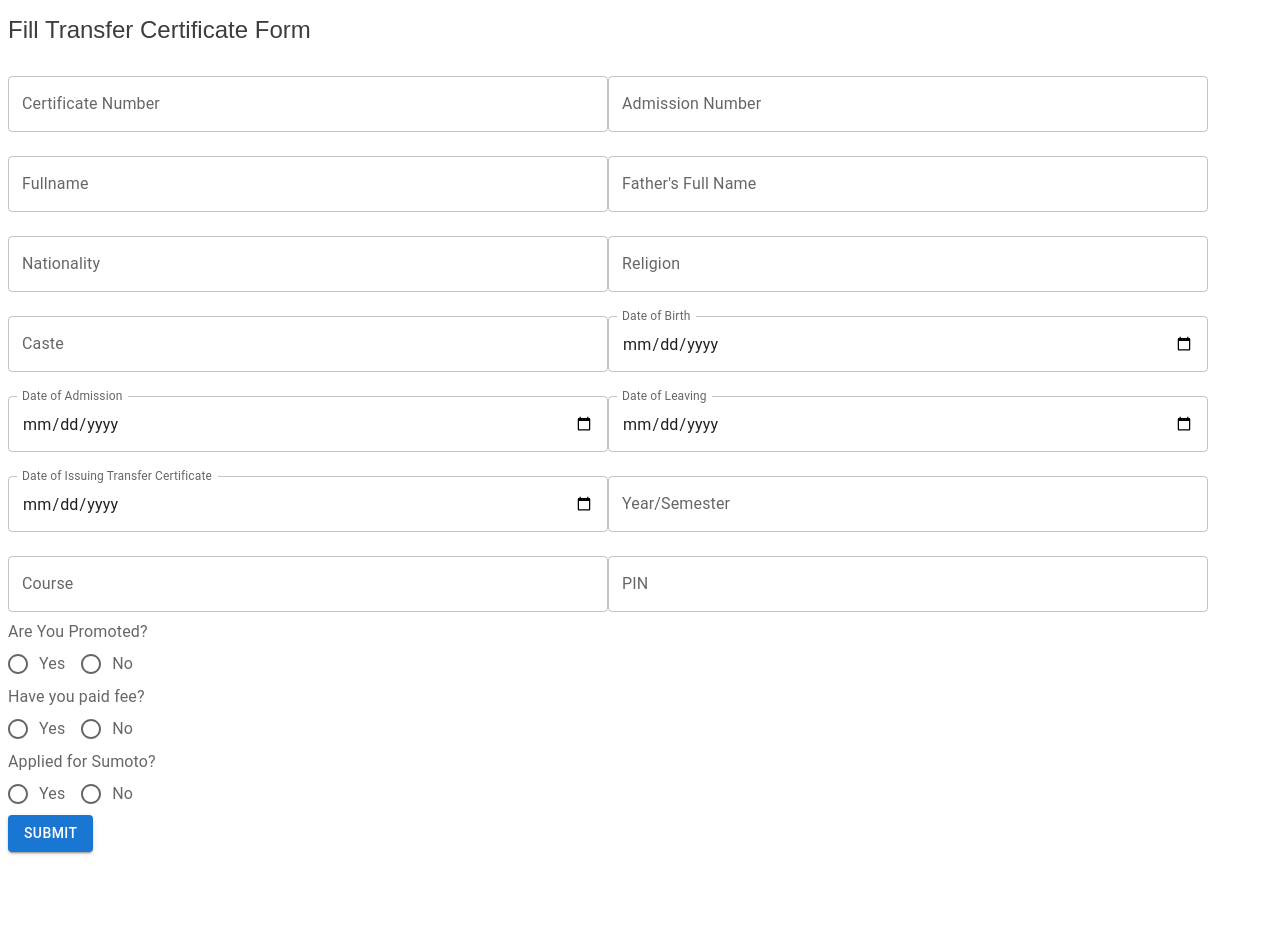
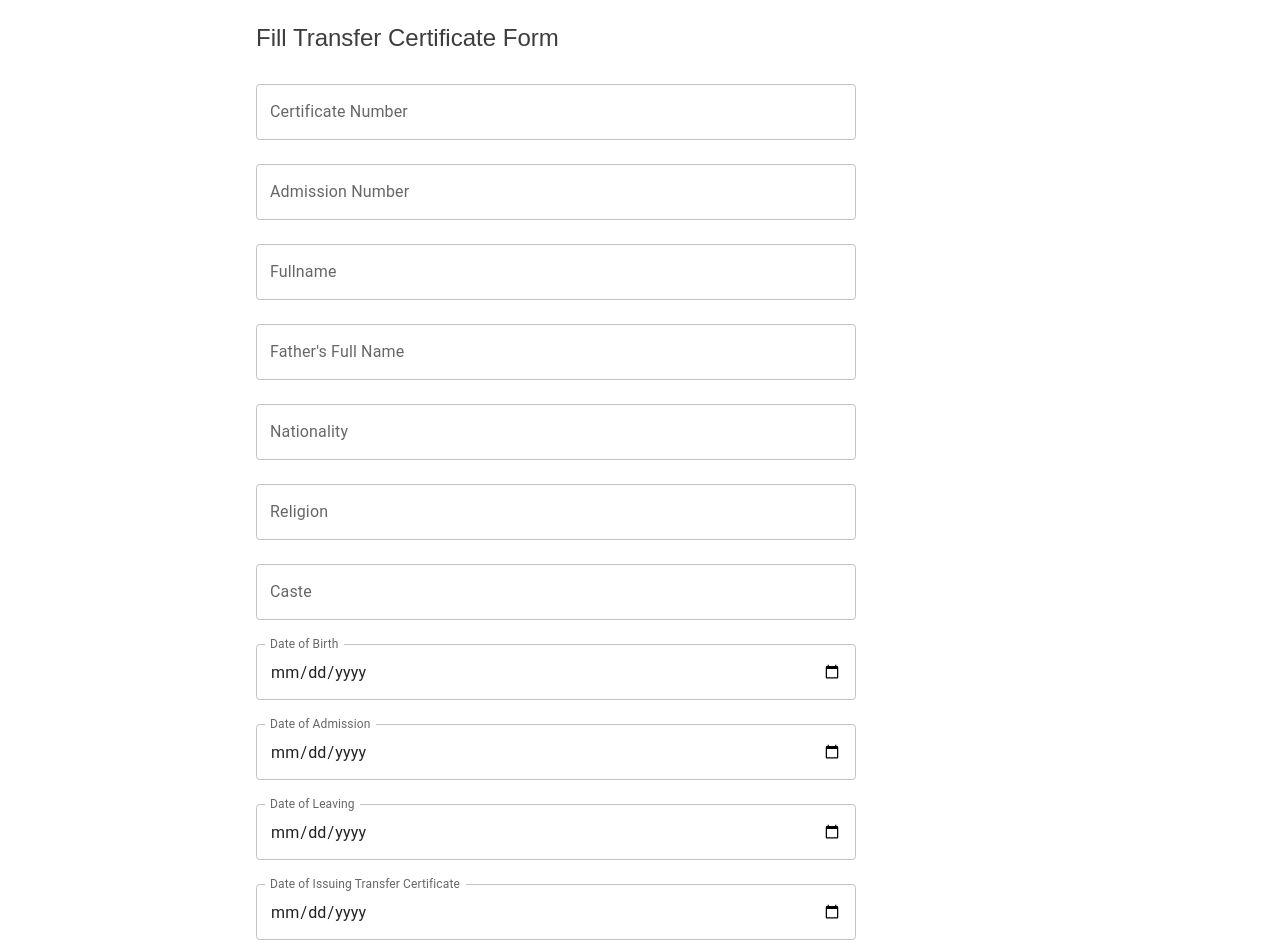
Before and after one commit to Rafiya1207/TC-Generator, a React (Vite) app in the folder frontend/: page / in a window 1280 px wide. Shown: the top 952 px of the page. Before the commit the page ends 860 px from the top, so only its background shows below. Built offline with nearby package versions, Linux system fonts and the light colour scheme.

Commit message:
Refactor TCForm styles and structure; update class names for consistency

```diff
--- a/frontend/src/App.css
+++ b/frontend/src/App.css
@@ -1,7 +1,22 @@
-.form-heading {
+.tc-form{
+	display: flex;
+	flex-direction: column;
+	width: 60vw;
+	margin: 0 auto;
+}
+
+.tc-form-heading {
 	font-size: 1.5rem;
 	font-weight: 500;
 	margin-bottom: 1rem;
 	color: #3d3d3d;
 	font-family: sans-serif;
 }
+
+.tc-form-btn {
+	align-self: flex-end;
+}
+
+.tc-form-radios {
+	width: 100%;
+}
--- a/frontend/src/components/TCForm.jsx
+++ b/frontend/src/components/TCForm.jsx
@@ -4,8 +4,8 @@ import { TextField, Button, Radio, RadioGroup, FormControlLabel, FormLabel } fro
 
 const TCForm = () => {
 	return (
-		<form>
-			<h1 className="form-heading">Fill Transfer Certificate Form</h1>
+		<form className="tc-form">
+			<h1 className="tc-form-heading">Fill Transfer Certificate Form</h1>
 			<TextField
 				label="Certificate Number"
 				name="certificateNumber"
@@ -98,35 +98,35 @@ const TCForm = () => {
 				margin="normal"
 				sx={{ width: "600px" }}
 			/>
-
-			<FormLabel component="legend">Are You Promoted?</FormLabel>
+			<div className="tc-form-radios">
+				<FormLabel component="legend">Are you promoted to higher class?</FormLabel>
 				<RadioGroup
 					row
 					name="promoted"
 				>
-				<FormControlLabel value="Yes" control={<Radio />} label="Yes" sx={{color: "rgba(0, 0, 0, 0.6)"}} />
-				<FormControlLabel value="No" control={<Radio />} label="No" sx={{color: "rgba(0, 0, 0, 0.6)"}}/>
+					<FormControlLabel value="Yes" control={<Radio />} label="Yes" sx={{ color: "rgba(0, 0, 0, 0.6)" }} />
+					<FormControlLabel value="No" control={<Radio />} label="No" sx={{ color: "rgba(0, 0, 0, 0.6)" }} />
 				</RadioGroup>
 
-			<FormLabel component="legend">Have you paid fee?</FormLabel>
+				<FormLabel component="legend">Have you paid all college fee?</FormLabel>
 				<RadioGroup
 					row
 					name="feePaid"
 				>
-				<FormControlLabel value="Yes" control={<Radio />} label="Yes" sx={{color: "rgba(0, 0, 0, 0.6)"}} />
-				<FormControlLabel value="No" control={<Radio />} label="No" sx={{color: "rgba(0, 0, 0, 0.6)"}}/>
+					<FormControlLabel value="Yes" control={<Radio />} label="Yes" sx={{ color: "rgba(0, 0, 0, 0.6)" }} />
+					<FormControlLabel value="No" control={<Radio />} label="No" sx={{ color: "rgba(0, 0, 0, 0.6)" }} />
 				</RadioGroup>
 
-			<FormLabel component="legend">Applied for Sumoto?</FormLabel>
+				<FormLabel component="legend">Whether you have applied for this certificate or it is being given Sumoto?</FormLabel>
 				<RadioGroup
 					row
 					name="appliedSumoto"
 				>
-				<FormControlLabel value="Yes" control={<Radio />} label="Yes" sx={{color: "rgba(0, 0, 0, 0.6)"}} />
-				<FormControlLabel value="No" control={<Radio />} label="No" sx={{color: "rgba(0, 0, 0, 0.6)"}}/>
+					<FormControlLabel value="Yes" control={<Radio />} label="Yes" sx={{ color: "rgba(0, 0, 0, 0.6)" }} />
+					<FormControlLabel value="No" control={<Radio />} label="No" sx={{ color: "rgba(0, 0, 0, 0.6)" }} />
 				</RadioGroup>
-
-			<Button type="submit" variant="contained" color="primary">
+			</div>
+			<Button type="submit" variant="contained" color="primary" className="tc-form-btn">
 				Submit
 			</Button>
 		</form>
```
Lines whose indentation alone changed are shown as unchanged.
